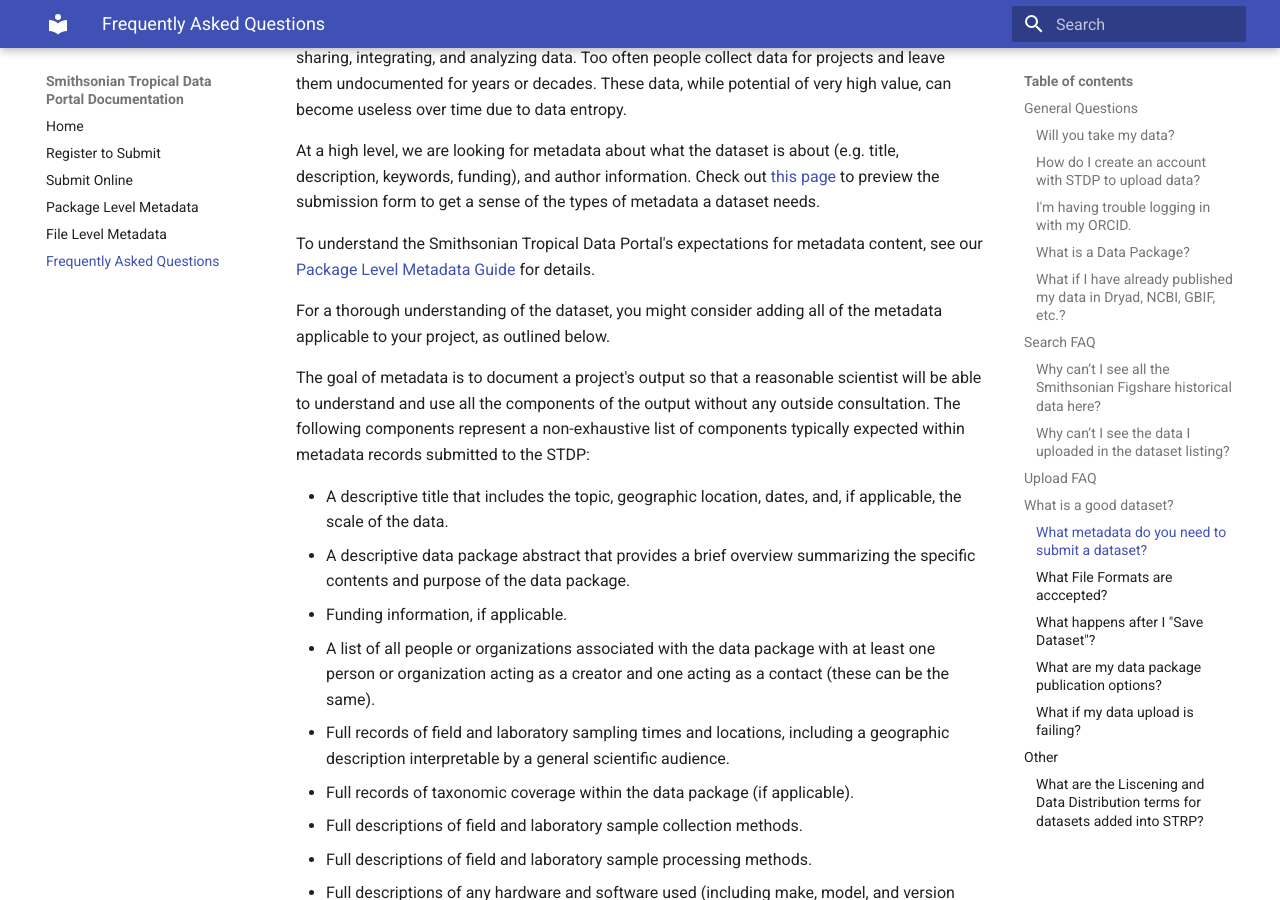
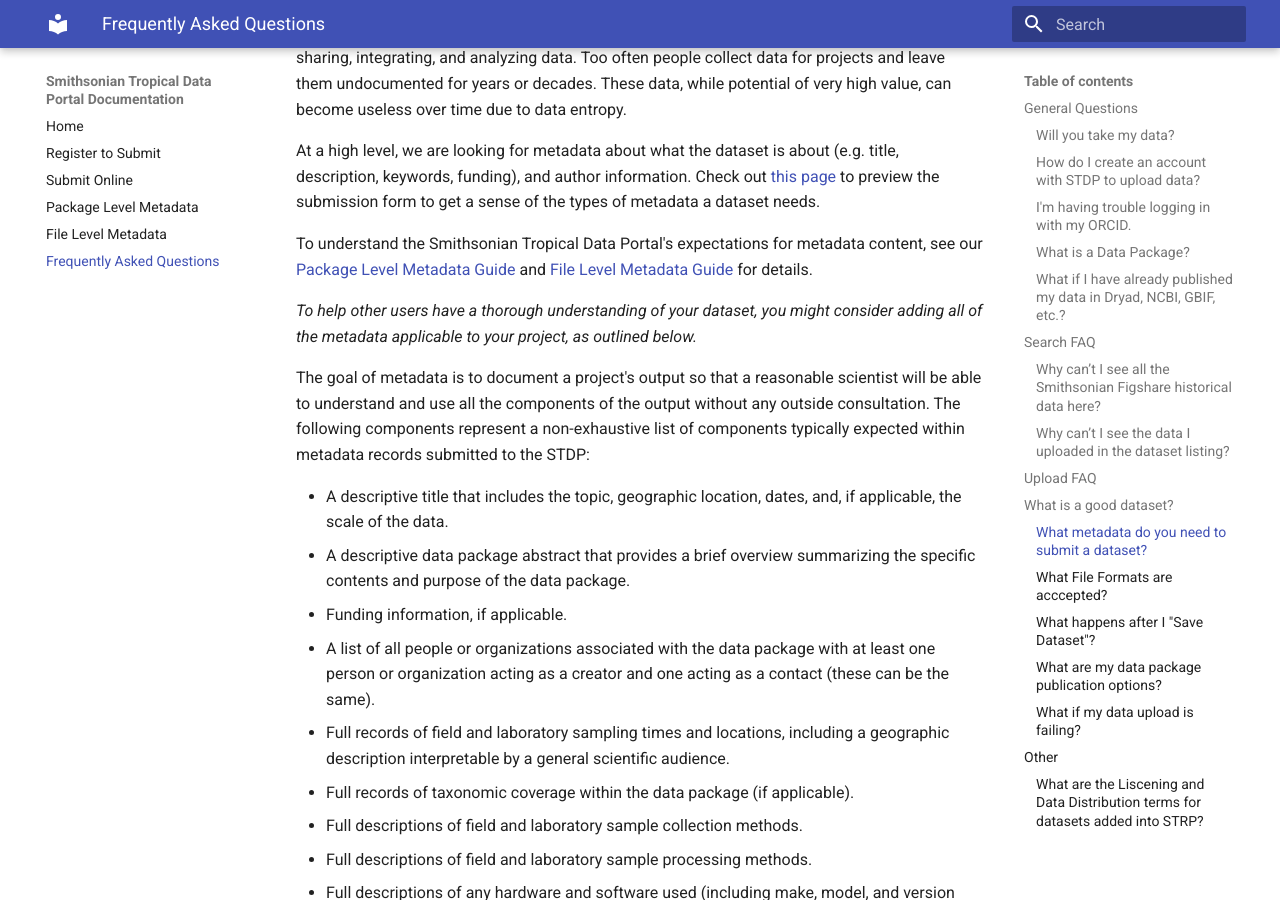
Before and after one commit to SmithsonianTropicalDataPortal/STDP_Documentation, an MkDocs documentation site: the page built from docs/faq.md, in a window 1280 px wide and 900 px high, scrolled down 2628 px. Built offline with MkDocs 1.6.1 and Material for MkDocs 9.7.7, drawn with Linux system fonts in a browser that asks for light colours.

Commit message:
update faq

```diff
--- a/docs/faq.md
+++ b/docs/faq.md
@@ -55,9 +55,9 @@ Metadata are ultimately "data about data" - the contextual information needed to
 
 At a high level, we are looking for metadata about what the dataset is about (e.g. title, description, keywords, funding), and author information. Check out [this page](/submit_online/) to preview the submission form to get a sense of the types of metadata a dataset needs.
 
-To understand the Smithsonian Tropical Data Portal's expectations for metadata content, see our [Package Level Metadata Guide](/package_level_meta_reqs/) for details.
+To understand the Smithsonian Tropical Data Portal's expectations for metadata content, see our [Package Level Metadata Guide](/package_level_meta_reqs/) and [File Level Metadata Guide](/file_level_metadata/) for details.
 
-For a thorough understanding of the dataset, you might consider adding all of the metadata applicable to your project, as outlined below.
+*To help other users have a thorough understanding of your dataset, you might consider adding all of the metadata applicable to your project, as outlined below.*
 
 The goal of metadata is to document a project's output so that a reasonable scientist will be able to understand and use all the components of the output without any outside consultation. The following components represent a non-exhaustive list of components typically expected within metadata records submitted to the STDP:
 
```
